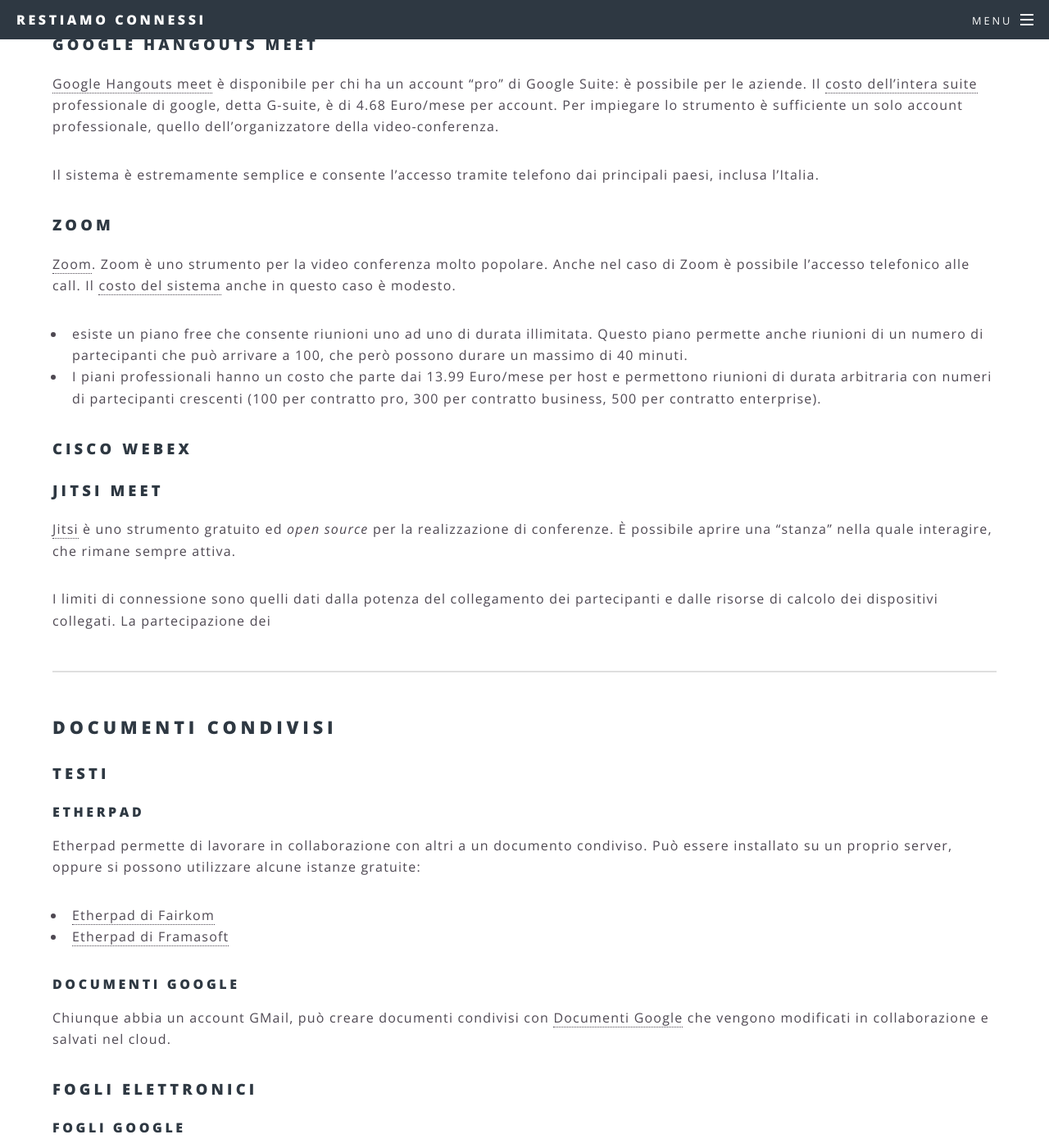
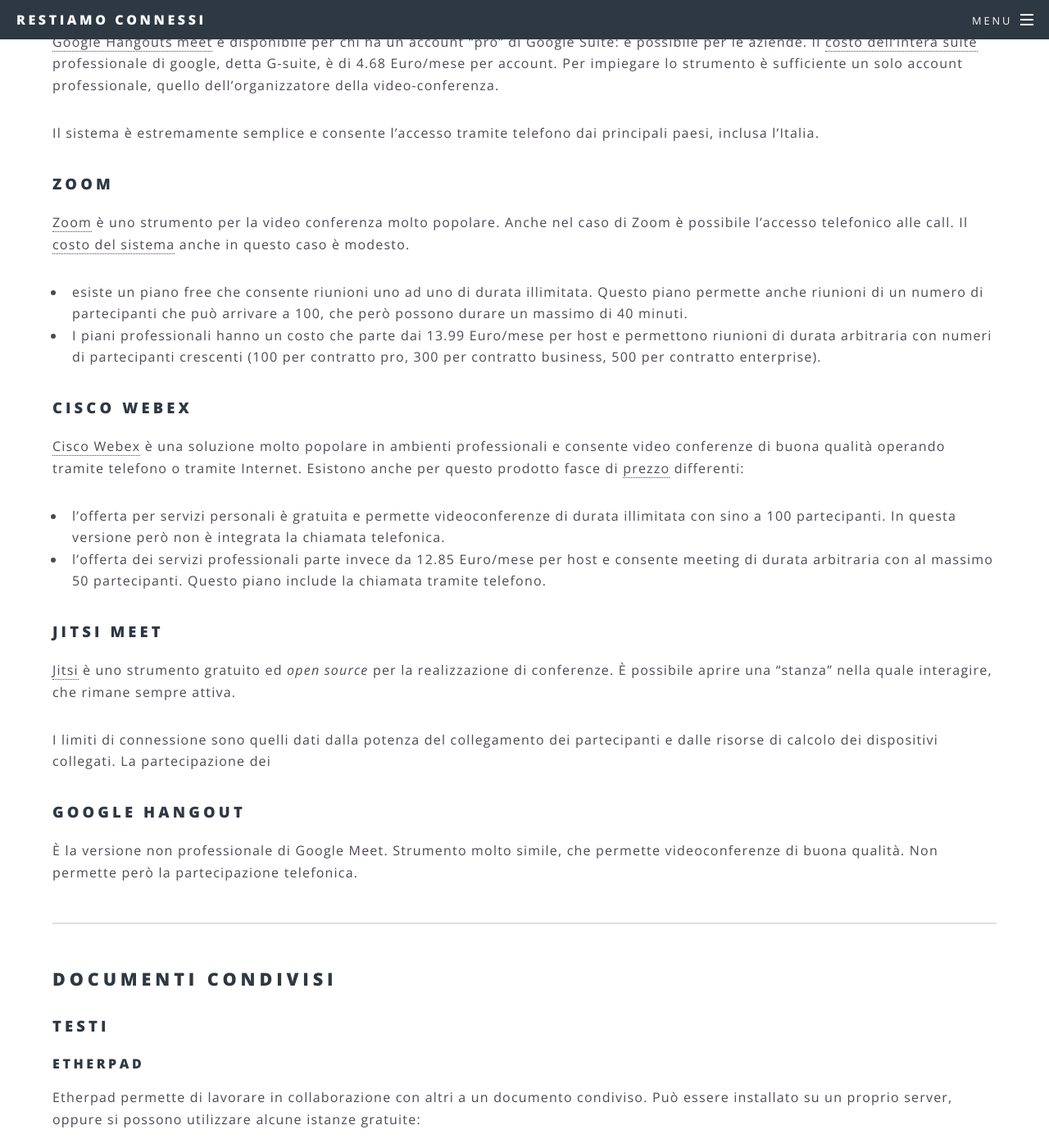
Before and after one commit to dariobottazzi/restiamoconnessi, a Jekyll site: the page built from 1_strumenti.md, in a window 1280 px wide and 1400 px high, scrolled down 1680 px. Shown: the whole window at 82% size. Built offline with Jekyll 4.4.1, drawn with Linux system fonts in a browser that asks for light colours; some of the changed text lies outside the part shown.

Commit message:
aggiunti altri strumenti

```diff
--- a/1_strumenti.md
+++ b/1_strumenti.md
@@ -33,15 +29,14 @@
 
 ### Zoom
 
-[Zoom](https://zoom.us). Zoom è uno strumento per la video conferenza molto popolare. Anche nel caso di Zoom è possibile l'accesso telefonico alle call. Il [costo del sistema](https://zoom.us/pricing) anche in questo caso è modesto.
+[Zoom](https://zoom.us) è uno strumento per la video conferenza molto popolare. Anche nel caso di Zoom è possibile l'accesso telefonico alle call. Il [costo del sistema](https://zoom.us/pricing) anche in questo caso è modesto.
 - esiste un piano free che consente riunioni uno ad uno di durata illimitata. Questo piano permette anche riunioni di un numero di partecipanti che può arrivare a 100, che però possono durare un massimo di 40 minuti.
 - I piani professionali hanno un costo che parte dai 13.99 Euro/mese per host e permettono riunioni di durata arbitraria con numeri di partecipanti crescenti (100 per contratto pro, 300 per contratto business, 500 per contratto enterprise).
 
 ### Cisco Webex
-
-
-
-
+[Cisco Webex](https://www.webex.com/) è una soluzione molto popolare in ambienti professionali e consente video conferenze di buona qualità operando tramite telefono o tramite Internet. Esistono anche per questo prodotto fasce di [prezzo](https://www.webex.com/pricing/index.html) differenti:
+- l'offerta per servizi personali è gratuita e permette videoconferenze di durata illimitata con sino a 100 partecipanti. In questa versione però non è integrata la chiamata telefonica.
+- l'offerta dei servizi professionali parte invece da 12.85 Euro/mese per host e consente meeting di durata arbitraria con al massimo 50 partecipanti. Questo piano include la chiamata tramite telefono.
 
 ### Jitsi meet
 
@@ -49,7 +44,8 @@
 
 I limiti di connessione sono quelli dati dalla potenza del collegamento dei partecipanti e dalle risorse di calcolo dei dispositivi collegati. La partecipazione dei
 
-
+### Google hangout
+È la versione non professionale di Google Meet. Strumento molto simile, che permette videoconferenze di buona qualità. Non permette però la partecipazione telefonica.
 
 
 ---
```
Also changed, not shown: other parts of 1_strumenti.md (+0 -4 lines).
